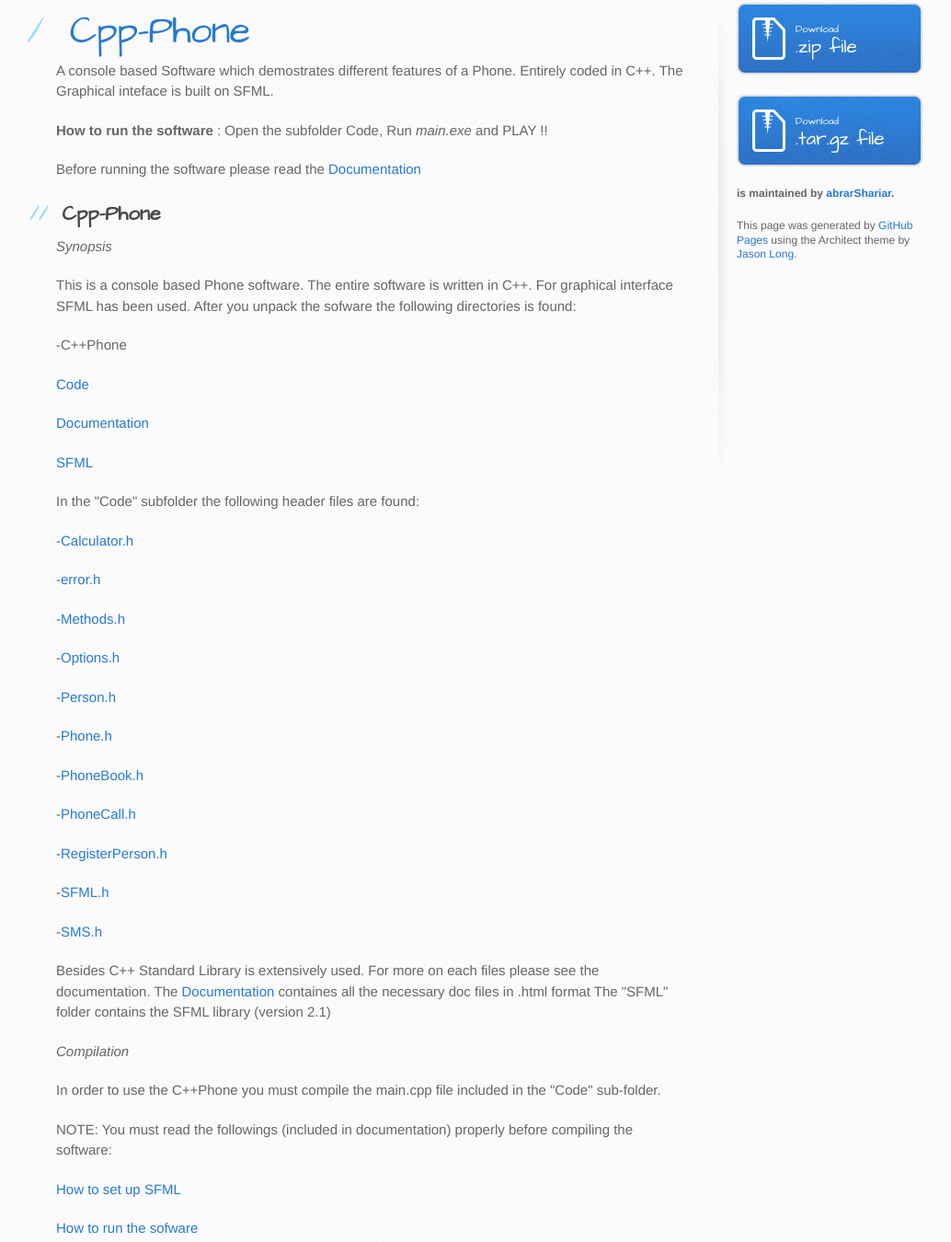
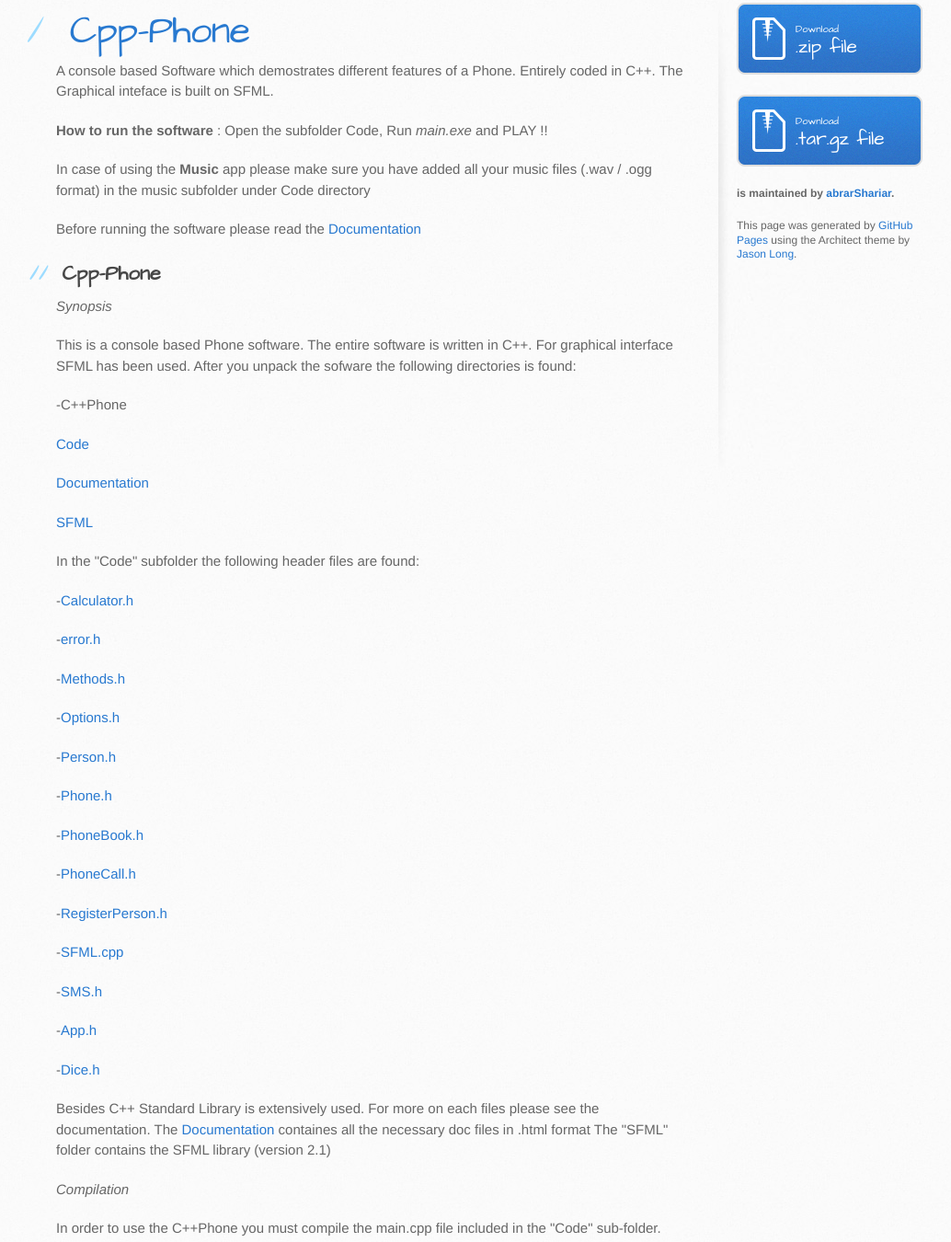
Before and after one commit to abrarShariar/Cpp-Phone, a plain HTML site: page index.html in a window 1280 px wide. Shown: the part 331-1681 px from the top of the page at 92% size, without its empty margins (109-1143 px from the left). Drawn offline with Linux system fonts and the light colour scheme.

Commit message:
Create gh-pages branch via GitHub

```diff
--- a/index.html
+++ b/index.html
@@ -36,6 +36,8 @@
 
 <p><strong>How to run the software</strong> : Open the subfolder Code, Run <em>main.exe</em> and PLAY !!</p>
 
+<p>In case of using the <strong>Music</strong> app please make sure you have added all your music files (.wav / .ogg format) in the music subfolder under Code directory</p>
+
 <p>Before running the software please read the <a href="http://abrarshariar.github.io/cpp_phone_documentation/index.html">Documentation</a></p>
 
 <h2>
@@ -73,9 +75,13 @@
 
 <p>-<a href="http://abrarshariar.github.io/cpp_phone_documentation/registerPerson.html">RegisterPerson.h</a></p>
 
-<p>-<a href="http://abrarshariar.github.io/cpp_phone_documentation/sfml.html">SFML.h</a></p>
+<p>-<a href="http://abrarshariar.github.io/cpp_phone_documentation/sfml.html">SFML.cpp</a></p>
 
 <p>-<a href="http://abrarshariar.github.io/cpp_phone_documentation/sms.html">SMS.h</a></p>
+
+<p>-<a href="http://abrarshariar.github.io/cpp_phone_documentation/app.html">App.h</a></p>
+
+<p>-<a href="http://abrarshariar.github.io/cpp_phone_documentation/dice.html">Dice.h</a></p>
 
 <p>Besides C++ Standard Library is extensively used. For more on each files please see the documentation.
 The <a href="http://abrarshariar.github.io/cpp_phone_documentation/">Documentation</a>  containes all the necessary doc files in .html format
```
Also changed, not shown: params.json (+1 -1 lines).
